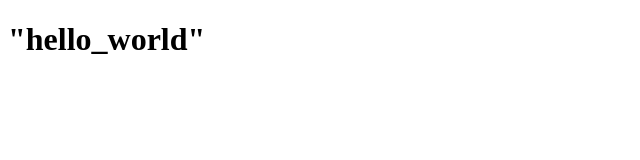
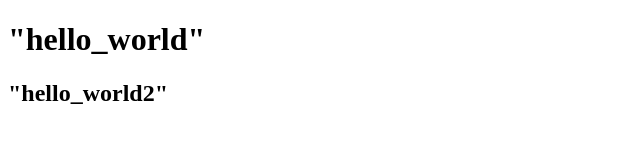
Before and after one commit to Bharathdev-creator/Test, a plain HTML site: page index.html in a window 1280 px wide. Shown: the whole page, without its empty margins (0-640 px from the left). Drawn offline with Linux system fonts and the light colour scheme.

Commit message:
second tect

```diff
--- a/index.html
+++ b/index.html
@@ -7,5 +7,6 @@
 </head>
 <body>
     <h1>"hello_world"</h1>
+    <h2>"hello_world2"</h2>
 </body>
 </html>
```
